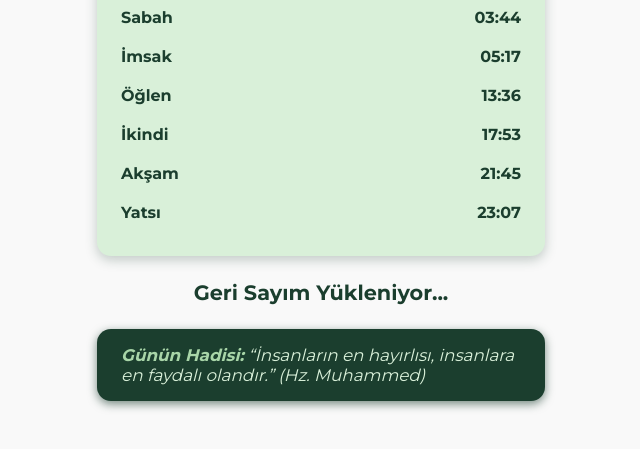
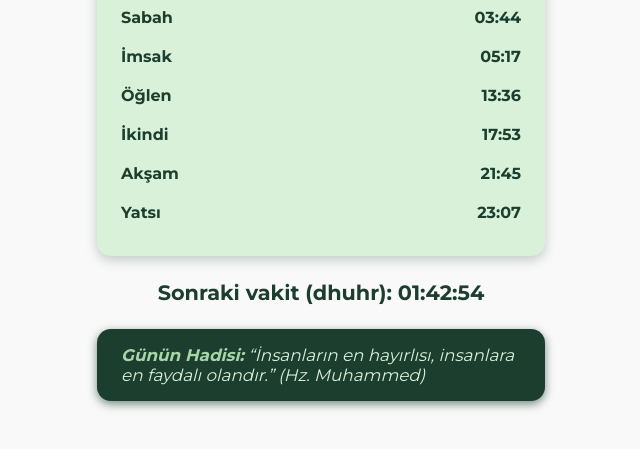
Before and after one commit to Ahmet5996261/Hbvc, a plain HTML site: page index.html in a window 1280 px wide. Shown: the part 193-642 px from the top of the page, without its empty margins (319-959 px from the left). Drawn offline with Linux system fonts and the light colour scheme.

Commit message:
Update index.html

```diff
--- a/index.html
+++ b/index.html
@@ -121,6 +121,50 @@
     }
     setInterval(updateClock, 1000);
     updateClock();
+
+    const vakitler = {
+      sabah: "03:44",
+      imsak: "05:17",
+      dhuhr: "13:36",
+      asr: "17:53",
+      maghrib: "21:45",
+      isha: "23:07"
+    };
+
+    function updateCountdown() {
+      const now = new Date();
+      let enYakinVakitZamani = null;
+      let enYakinVakitAdi = "";
+
+      for (const [vakitAdi, saatStr] of Object.entries(vakitler)) {
+        const [saat, dakika] = saatStr.split(":").map(Number);
+        const vakitZamani = new Date(now.getFullYear(), now.getMonth(), now.getDate(), saat, dakika);
+
+        if (vakitZamani > now) {
+          enYakinVakitZamani = vakitZamani;
+          enYakinVakitAdi = vakitAdi;
+          break;
+        }
+      }
+
+      // Gece yarısından sonra (ertesi güne geçiş)
+      if (!enYakinVakitZamani) {
+        const [saat, dakika] = vakitler.sabah.split(":").map(Number);
+        enYakinVakitZamani = new Date(now.getFullYear(), now.getMonth(), now.getDate() + 1, saat, dakika);
+        enYakinVakitAdi = "sabah";
+      }
+
+      const fark = enYakinVakitZamani - now;
+      const saat = Math.floor(fark / (1000 * 60 * 60));
+      const dakika = Math.floor((fark % (1000 * 60 * 60)) / (1000 * 60));
+      const saniye = Math.floor((fark % (1000 * 60)) / 1000);
+
+      document.getElementById("countdown").textContent =
+        `Sonraki vakit (${enYakinVakitAdi}): ${String(saat).padStart(2, '0')}:${String(dakika).padStart(2, '0')}:${String(saniye).padStart(2, '0')}`;
+    }
+
+    setInterval(updateCountdown, 1000);
+    updateCountdown();
   </script>
 </body>
 </html>
```
